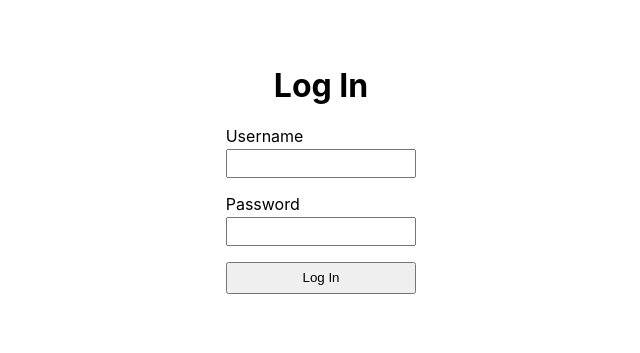
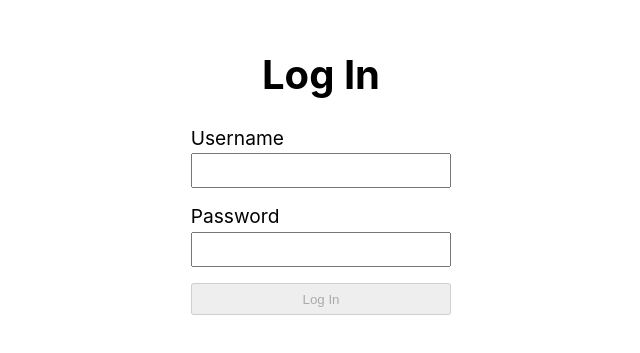
Before and after one commit to CosmicVoiid/XCentiumCodeChallenge, a Next.js app in the folder client/: page / in a window 1280 px wide. Shown: the part 231-584 px from the top of the page, without its empty margins (319-959 px from the left). Built offline with nearby package versions, Linux system fonts and the light colour scheme.

Commit message:
disabled button if inputs fail validation

```diff
--- a/client/pages/index.tsx
+++ b/client/pages/index.tsx
@@ -47,7 +47,7 @@ const Home: NextPage = () => {
 			</Head>
 
 			<main className={styles.main}>
-				<h1 className="header">Log In</h1>
+				<h1 className={styles.header}>Log In</h1>
 				<div className={styles.formContainer}>
 					<form className={styles.form} onSubmit={formik.handleSubmit}>
 						<label htmlFor="username">Username</label>
@@ -60,7 +60,9 @@ const Home: NextPage = () => {
 							value={formik.values.username}
 						/>
 						{formik.touched.username && formik.errors.username ? (
-							<div>{formik.errors.username}</div>
+							<div className={styles.errorMessage}>
+								{formik.errors.username}
+							</div>
 						) : null}
 
 						<label htmlFor="password">Password</label>
@@ -73,10 +75,22 @@ const Home: NextPage = () => {
 							value={formik.values.password}
 						/>
 						{formik.touched.password && formik.errors.password ? (
-							<div>{formik.errors.password}</div>
+							<div className={styles.errorMessage}>
+								{formik.errors.password}
+							</div>
 						) : null}
 
-						<button type="submit">Log In</button>
+						<button
+							type="submit"
+							disabled={
+								formik.errors.username !== undefined ||
+								formik.errors.password !== undefined ||
+								!formik.touched.username ||
+								!formik.touched.password
+							}
+						>
+							Log In
+						</button>
 					</form>
 				</div>
 			</main>
--- a/client/styles/Home.module.css
+++ b/client/styles/Home.module.css
@@ -12,6 +12,10 @@
   align-items: center;
 }
 
+.header {
+  font-size: 2.5rem;
+}
+
 .form {
   display: flex;
   flex-direction: column;
@@ -20,12 +24,21 @@
 .form > input {
   margin-bottom: 1rem;
   padding: .3rem;
+  font-size: 1.2rem;
 }
 
 .form > label {
   margin-bottom: .2rem;
+  font-size: 1.2rem;
 }
 
 .form > button {
   padding: .4rem;
 }
+
+.errorMessage {
+  position: relative;
+  color: red;
+  margin-bottom: 1rem;
+  bottom: .7rem;
+}
```
